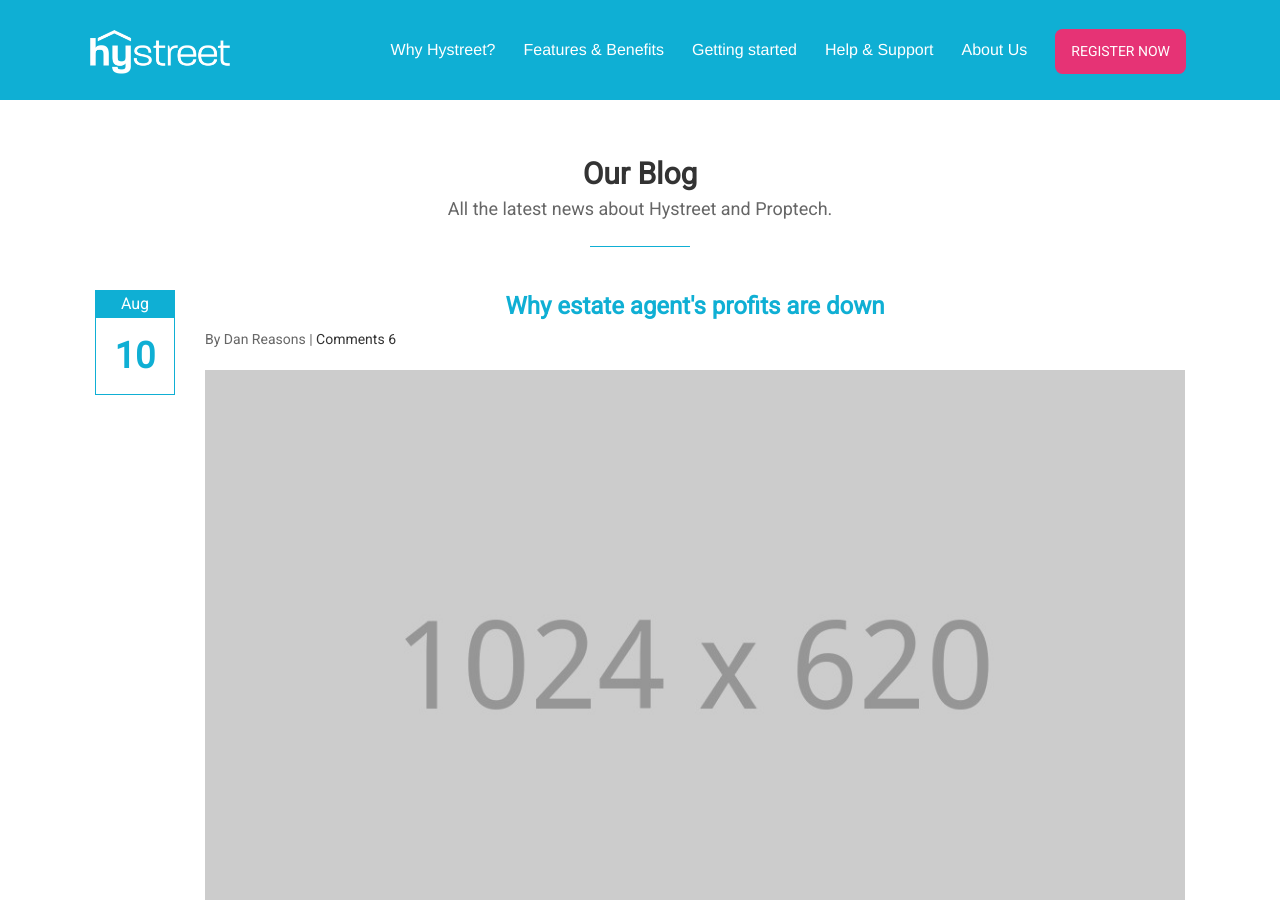
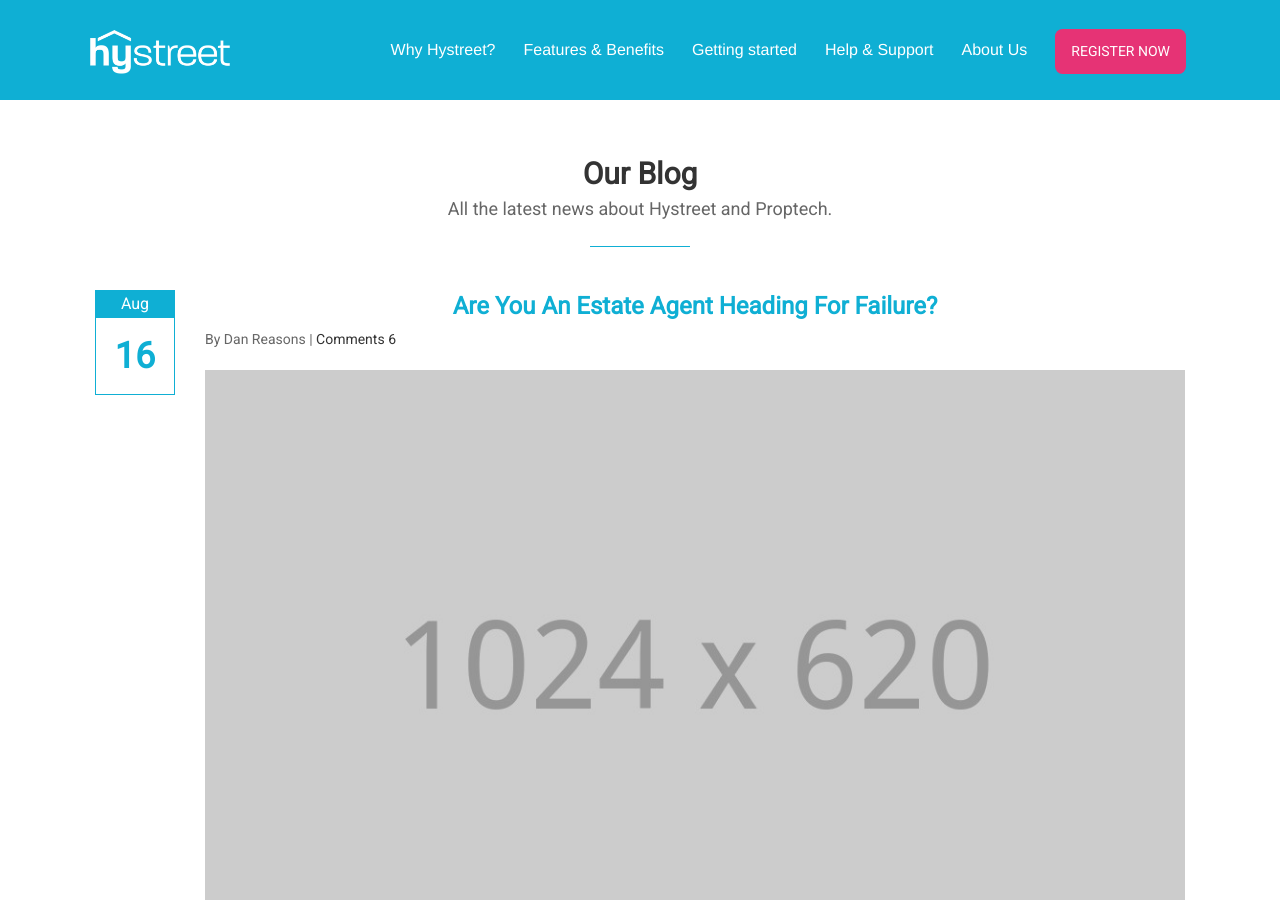
Before and after one commit to hystreet/hystreet.github.io, a Jekyll site: the page built from _posts/2017-08-16-are-you-an-estate-agent-heading-for-faliure.md, in a window 1280 px wide and 900 px high. Built offline with Jekyll 4.4.1, drawn with Linux system fonts in a browser that asks for light colours; a script that is not in the unit is left out.

Commit message:
updating title

```diff
--- a/_posts/2017-08-16-are-you-an-estate-agent-heading-for-faliure.md
+++ b/_posts/2017-08-16-are-you-an-estate-agent-heading-for-faliure.md
@@ -1,7 +1,7 @@
 ---
 layout: post
-title:  "Why estate agent's profits are down"
-date:   2017-08-10 15:37:00 +0800
+title:  "Are You An Estate Agent Heading For Failure?"
+date:   2017-08-16 15:37:00 +0800
 author: Dan Reasons
 ---
 
```
